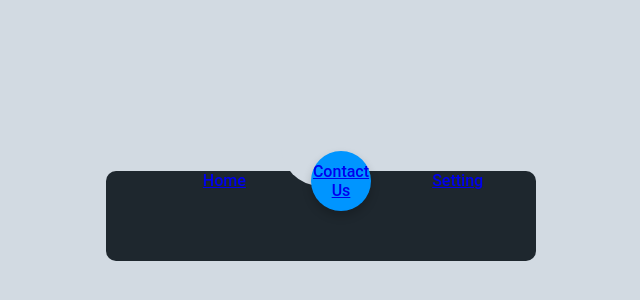
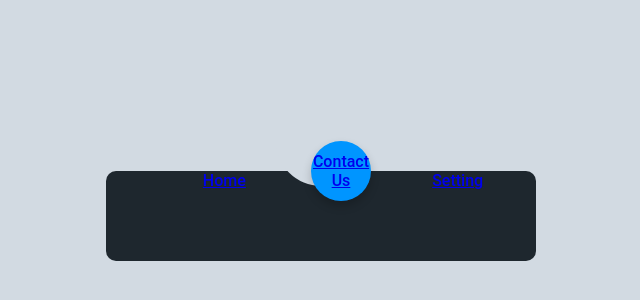
Before and after one commit to jmacaambac/homepagecompilation, a plain HTML site: page homebuttons.html in a window 1280 px wide. Shown: the part 184-484 px from the top of the page, without its empty margins (319-959 px from the left). Drawn offline with Linux system fonts and the light colour scheme.

Commit message:
Update homebuttons.html

```diff
--- a/homebuttons.html
+++ b/homebuttons.html
@@ -31,18 +31,23 @@
 .navigation::before {
     content: "";
     position: absolute;
-    top: -25px;
-    width: 80px;
-    height: 40px;
+    top: -30px;
+    left: 50%;
+    transform: translateX(-50%);
+    width: 90px;
+    height: 45px;
     background-color: #d2dae2;
-    border-bottom-left-radius: 40px;
-    border-bottom-right-radius: 40px;
+    border-bottom-left-radius: 45px;
+    border-bottom-right-radius: 45px;
+    z-index: 0;
 }
 
 .navigation ul {
     display: flex;
     width: 350px;
     justify-content: space-around;
+    position: relative;
+    z-index: 1;
 }
 
 .navigation ul li {
@@ -66,7 +71,7 @@
 
 .list.active {
     position: absolute;
-    top: -20px;
+    top: -30px;
     background-color: #0095ff;
     width: 60px;
     height: 60px;
@@ -75,6 +80,7 @@
     justify-content: center;
     align-items: center;
     box-shadow: 0px 5px 10px rgba(0, 0, 0, 0.2);
+    z-index: 2;
 }
     </style>
 </head>
```
